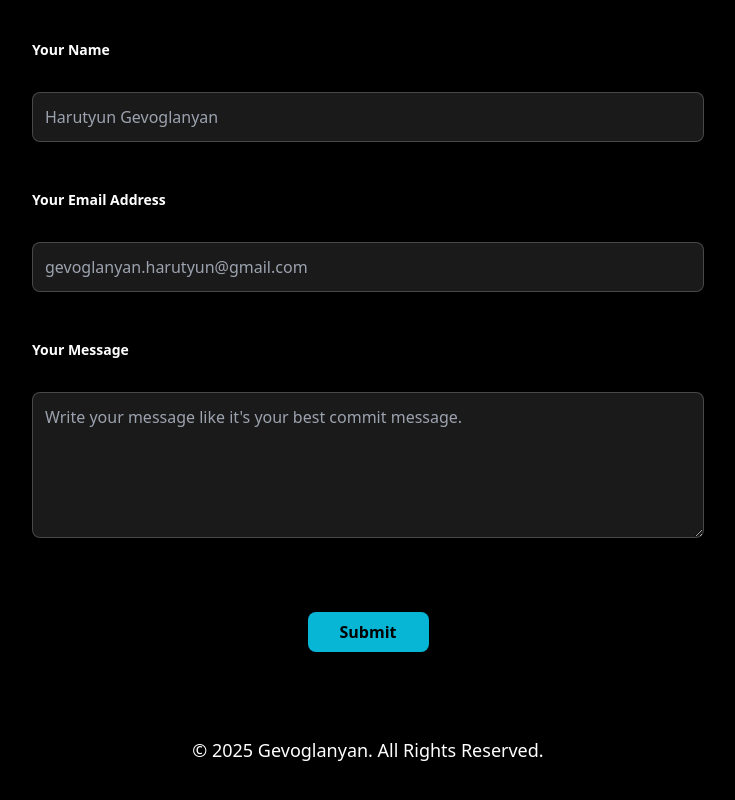
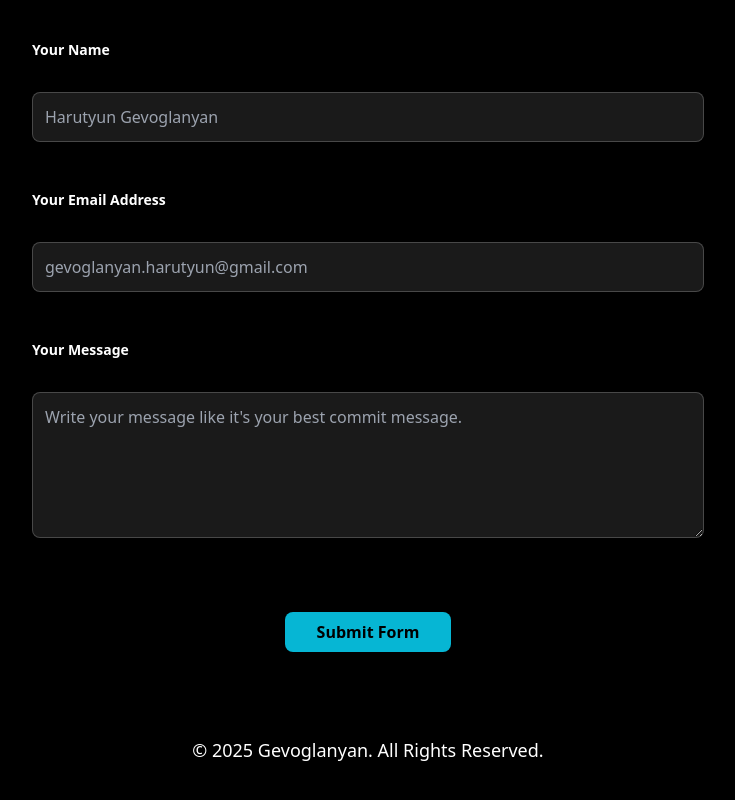
Before and after one commit to gevoglanyan/Gevoglanyan, a React (Create React App) app: page / in a window 1280 px wide. Shown: the part 7144-7944 px from the top of the page, without its empty margins (272-1007 px from the left). Built offline with nearby package versions, Linux system fonts and the light colour scheme; the HTML template or start-up script is replaced by a standard one.

Commit message:
UI Update

```diff
--- a/src/components/Contact.js
+++ b/src/components/Contact.js
@@ -95,7 +95,7 @@ const Contact = () => {
                 disabled={state.submitting}
                 className="bg-cyan-500 hover:bg-cyan-600 text-black font-semibold py-2 px-8 rounded-lg transition duration-300"
               >
-                {state.submitting ? 'Sending...' : 'Submit'}
+                {state.submitting ? 'Sending...' : 'Submit Form'}
               </button>
             </div>
           </form>
```
